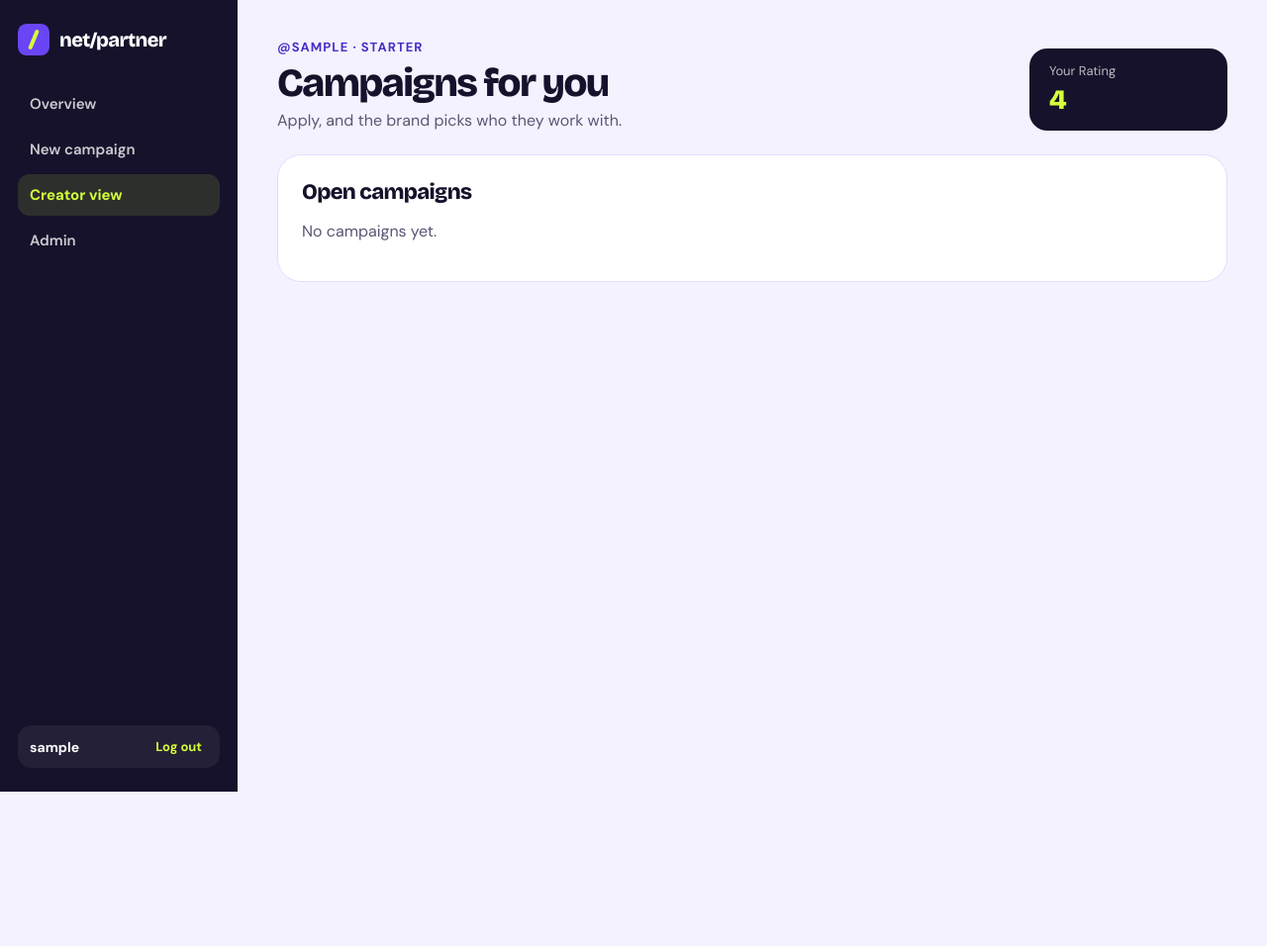
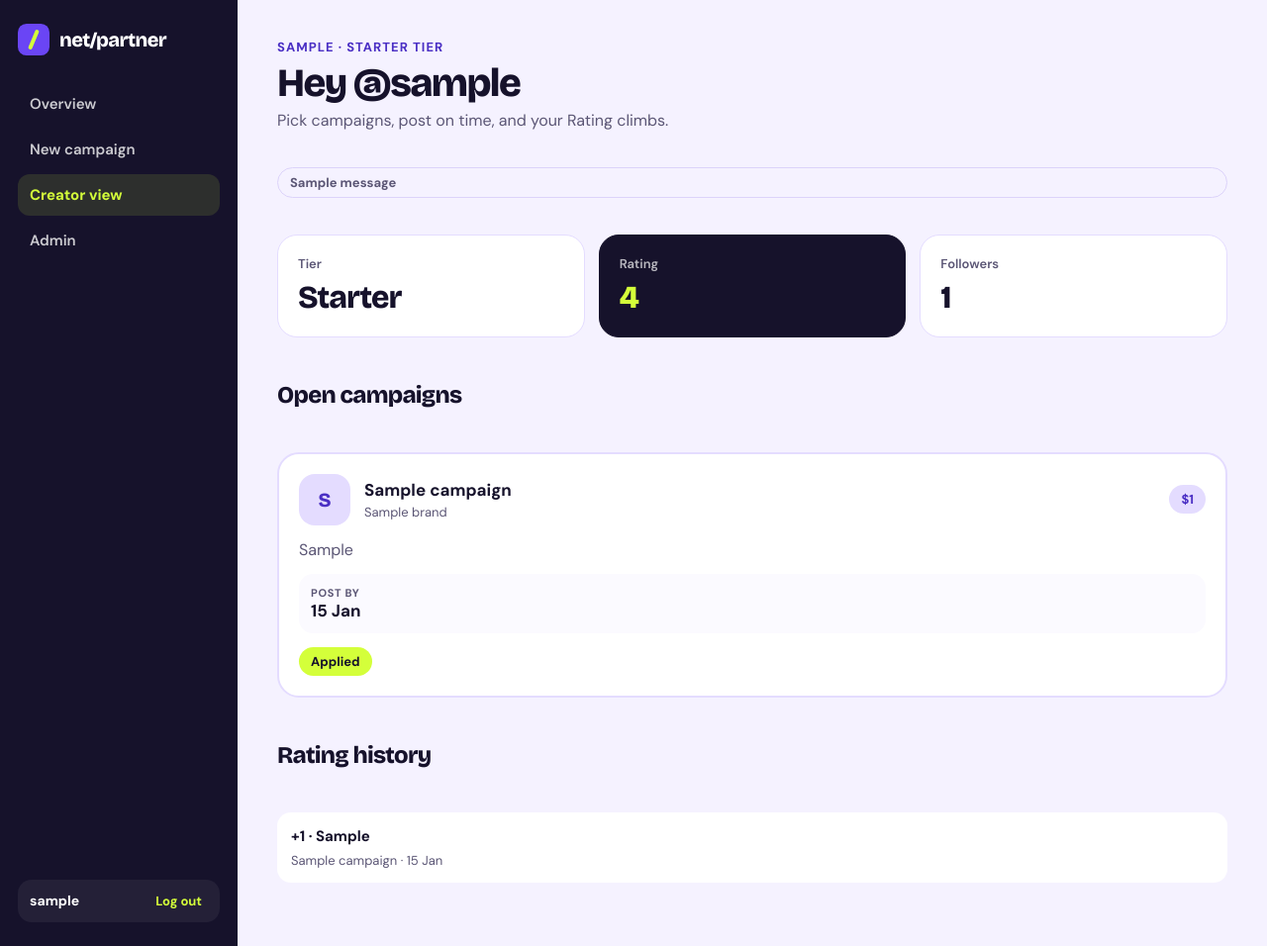
Before and after one commit to coolmcgee/netpartner-platform, a Django app: page /creator/ in a window 1280 px wide. Shown: the whole page at 99% size. Before the commit the page ends 800 px from the top, so only its background shows below. Run offline with Django 5.2, Linux system fonts and the light colour scheme; a user stored in the database is signed in; tables that the repository leaves empty hold one stand-in row (values such as "Sample post"); one stand-in notice (Sample message) is shown.

Commit message:
Automatic Rating, tracker advance and missed, creator dashboard

```diff
--- a/netpartner-platform/campaigns/admin.py
+++ b/netpartner-platform/campaigns/admin.py
@@ -3,5 +3,9 @@ from .models import Brand, Campaign, Creator, Application
 
 admin.site.register(Brand)
 admin.site.register(Campaign)
-admin.site.register(Creator)
 admin.site.register(Application)
+
+
+@admin.register(Creator)
+class CreatorAdmin(admin.ModelAdmin):
+    list_display = ("__str__", "followers", "tier", "rating")
--- /dev/null
+++ b/netpartner-platform/campaigns/rating.py
@@ -0,0 +1,47 @@
+from datetime import timedelta
+
+from django.utils import timezone
+
+from .models import RatingEvent
+
+# Placeholder values: tune after market research
+POINTS = {
+    "on_time": 5,     # completed, posted by the deadline
+    "late": 1,        # completed, within 24h after the deadline
+    "very_late": -2,  # completed, more than 24h late
+    "missed": -10,    # never posted
+}
+
+
+def change_rating(creator, application, change, reason):
+    """Adjust a creator's Rating once per application per reason, and log it."""
+    if RatingEvent.objects.filter(application=application, reason=reason).exists():
+        return  # already applied, so don't double count
+    creator.rating = max(0, min(100, creator.rating + change))
+    creator.save(update_fields=["rating"])
+    RatingEvent.objects.create(
+        creator=creator, application=application, change=change, reason=reason
+    )
+
+
+def on_status_change(application):
+    """Call after an application's status is saved."""
+    status = application.status
+    creator = application.creator
+
+    if status == "posted" and application.posted_at is None:
+        application.posted_at = timezone.now()
+        application.save(update_fields=["posted_at"])
+
+    elif status == "verified":
+        posted_day = timezone.localtime(application.posted_at or timezone.now()).date()
+        deadline = application.campaign.post_by
+        if posted_day <= deadline:
+            change_rating(creator, application, POINTS["on_time"], "On-time post")
+        elif posted_day <= deadline + timedelta(days=1):
+            change_rating(creator, application, POINTS["late"], "Late post (within 24h)")
+        else:
+            change_rating(creator, application, POINTS["very_late"], "Late post")
+
+    elif status == "missed":
+        change_rating(creator, application, POINTS["missed"], "Missed post")
--- a/netpartner-platform/campaigns/templates/campaigns/creator_home.html
+++ b/netpartner-platform/campaigns/templates/campaigns/creator_home.html
@@ -1,49 +1,81 @@
 {% extends "campaigns/base.html" %}
 
-{% block title %}Campaigns for you · NetPartner{% endblock %}
+{% block title %}Your campaigns · NetPartner{% endblock %}
 
 {% block content %}
-{% if not creator %}
-  <div>
-    <span class="eyebrow">Not linked</span>
-    <h1>This login isn't a creator yet</h1>
-    <p class="muted">Link it in Admin → Creators → pick a creator → set User.</p>
-  </div>
-{% else %}
 <div class="page-head">
   <div>
-      <span class="eyebrow">@{{ creator.handle }} · {{ creator.tier }}</span>
-      <h1>Campaigns for you</h1>
-      <p class="muted">Apply, and the brand picks who they work with.</p>
-    </div>
-    <div class="spots">
-      <span class="label">Your Rating</span>
-      <span class="big">{{ creator.rating }}</span>
+    <span class="eyebrow">{{ creator.niche }} · {{ creator.tier }} tier</span>
+    <h1>Hey @{{ creator.handle }}</h1>
+    <p class="muted">Pick campaigns, post on time, and your Rating climbs.</p>
   </div>
 </div>
 
-  <section class="panel">
+{% if messages %}
+  {% for message in messages %}
+    <p class="pill grey">{{ message }}</p>
+  {% endfor %}
+{% endif %}
+
+{% if creator.is_paused %}
+  <div class="card rejected">
+    <h2>Applying is paused</h2>
+    <p class="muted">You've missed 3 posts in 90 days, so you can't apply for 2 weeks. Your Rating will climb back with on-time posts.</p>
+  </div>
+{% endif %}
+
+<div class="stats">
+  <div class="stat"><span class="label">Tier</span><span class="big">{{ creator.tier }}</span></div>
+  <div class="stat dark"><span class="label">Rating</span><span class="big">{{ creator.rating }}</span></div>
+  <div class="stat"><span class="label">Followers</span><span class="big">{{ creator.followers }}</span></div>
+</div>
+
 <h2>Open campaigns</h2>
-    {% for row in rows %}
-      <div class="row">
-        <span class="row-title">
-          <strong>{{ row.campaign.name }}</strong>
-          <span class="small">{{ row.campaign.brand.name }} · post by {{ row.campaign.post_by }}</span>
-          <span class="small">{{ row.campaign.brief|truncatechars:90 }}</span>
-        </span>
-        <span class="small">${{ row.campaign.budget|floatformat:"2g" }} budget</span>
-        {% if row.application %}
-          <span class="pill {% if row.application.status == 'accepted' %}lime{% elif row.application.status == 'rejected' %}grey{% endif %}">{{ row.application.get_status_display }}</span>
+<div class="grid-2">
+  {% for campaign in campaigns %}
+    <article class="card">
+      <div class="card-head">
+        <span class="avatar">{{ campaign.brand.name|first|upper }}</span>
+        <div class="who">
+          <h2>{{ campaign.name }}</h2>
+          <span class="small">{{ campaign.brand.name }}</span>
+        </div>
+        <span class="pill">${{ campaign.budget|floatformat:"0g" }}</span>
+      </div>
+
+      <p class="muted">{{ campaign.brief|truncatewords:25 }}</p>
+
+      <div class="metrics">
+        <div><span>Post by</span><strong>{{ campaign.post_by|date:"j M" }}</strong></div>
+      </div>
+
+      {% if campaign.id in applied_ids %}
+        <span class="pill lime">Applied</span>
+      {% elif creator.is_paused %}
+        <span class="pill grey">Paused</span>
       {% else %}
-          <form method="post" action="{% url 'apply' row.campaign.id %}">
+        <form method="post" action="{% url 'apply' campaign.id %}">
           {% csrf_token %}
-            <button type="submit" class="btn btn-sm">Apply</button>
+          <button type="submit" class="btn">Apply</button>
         </form>
       {% endif %}
+    </article>
+  {% empty %}
+    <p class="empty">No campaigns open right now. Check back soon.</p>
+  {% endfor %}
 </div>
-    {% empty %}
-      <p class="empty">No campaigns yet.</p>
+
+<h2>Rating history</h2>
+{% if rating_events %}
+  <div class="grid-2">
+    {% for e in rating_events %}
+      <div class="mini">
+        <strong>{{ e.change|stringformat:"+d" }} · {{ e.reason }}</strong>
+        <span class="small">{{ e.application.campaign.name|default:"" }} · {{ e.created_at|date:"j M" }}</span>
+      </div>
     {% endfor %}
-  </section>
+  </div>
+{% else %}
+  <p class="empty-col">No changes yet. You start at 50; complete a campaign on time to go up.</p>
 {% endif %}
 {% endblock %}
--- a/netpartner-platform/campaigns/views.py
+++ b/netpartner-platform/campaigns/views.py
@@ -1,3 +1,4 @@
+from django.contrib import messages
 from django.contrib.auth.decorators import login_required
 from django.core.exceptions import PermissionDenied
 from django.shortcuts import render, redirect, get_object_or_404
@@ -5,8 +6,18 @@ from django.shortcuts import render, redirect, get_object_or_404
 from .access import brand_required, my_campaigns
 from .forms import CampaignForm
 from .models import Application, Campaign, Creator
+from .rating import on_status_change
 
 TRACKER_STAGES = ["accepted", "drafting", "posted", "verified", "paid"]
+
+# Button shown on each tracker column (moves the creator to the next stage)
+STAGE_BUTTONS = {
+    "accepted": "Start drafting",
+    "drafting": "Mark posted",
+    "posted": "Verify post",
+    "verified": "Mark paid",
+    "paid": None,
+}
 
 
 @login_required
@@ -17,6 +28,8 @@ def after_login(request):
         return redirect("creator_home")
     return redirect("/admin/")
 
+
+# ---------- Brand side ----------
 
 @brand_required
 def home(request):
@@ -49,10 +62,11 @@ def new_campaign(request):
 @brand_required
 def campaign_detail(request, campaign_id):
     campaign = get_object_or_404(my_campaigns(request), id=campaign_id)
-    applications = Application.objects.filter(campaign=campaign)
+    applications = Application.objects.filter(campaign=campaign).select_related("creator")
     return render(request, "campaigns/campaign_detail.html", {
         "campaign": campaign,
         "applications": applications,
+        "accepted_count": applications.filter(status__in=TRACKER_STAGES).count(),
     })
 
 
@@ -61,33 +75,58 @@ def update_application(request, application_id, action):
     application = get_object_or_404(
         Application, id=application_id, campaign__in=my_campaigns(request)
     )
+
     if action == "accept":
-        application.status = "accepted"
+        application.status = Application.Status.ACCEPTED
     elif action == "decline":
-        application.status = "declined"
-    elif action in TRACKER_STAGES:
-        application.status = action
+        application.status = Application.Status.REJECTED
+    elif action == "advance":
+        if application.status not in TRACKER_STAGES[:-1]:
+            raise PermissionDenied  # can't advance pending, rejected, missed or paid
+        next_index = TRACKER_STAGES.index(application.status) + 1
+        application.status = TRACKER_STAGES[next_index]
+    elif action == "missed":
+        if application.status not in ("accepted", "drafting"):
+            raise PermissionDenied  # only creators who haven't posted can miss
+        application.status = Application.Status.MISSED
     else:
         raise PermissionDenied
+
     application.save()
+    on_status_change(application)
 
-    if action in TRACKER_STAGES and action != "accepted":
-        return redirect("campaign_tracker", campaign_id=application.campaign.id)
-    return redirect("campaign_detail", campaign_id=application.campaign.id)
+    if action in ("accept", "decline"):
+        return redirect("campaign_detail", campaign_id=application.campaign.id)
+    return redirect("campaign_tracker", campaign_id=application.campaign.id)
 
 
 @brand_required
 def campaign_tracker(request, campaign_id):
     campaign = get_object_or_404(my_campaigns(request), id=campaign_id)
-    applications = Application.objects.filter(campaign=campaign)
+    applications = Application.objects.filter(campaign=campaign).select_related("creator")
+    labels = dict(Application.Status.choices)
+
     columns = [
-        {"stage": stage, "applications": applications.filter(status=stage)}
+        {
+            "status": stage,
+            "label": labels[stage],
+            "apps": applications.filter(status=stage),
+            "button": STAGE_BUTTONS[stage],
+            "can_miss": stage in ("accepted", "drafting"),
+        }
         for stage in TRACKER_STAGES
     ]
+
     return render(request, "campaigns/tracker.html", {
         "campaign": campaign,
         "columns": columns,
+        "working_count": applications.filter(status__in=TRACKER_STAGES).count(),
+        "posted_count": applications.filter(status__in=["posted", "verified", "paid"]).count(),
+        "missed": applications.filter(status="missed"),
     })
+
+
+# ---------- Creator side ----------
 
 @login_required
 def creator_home(request):
@@ -99,14 +138,19 @@ def creator_home(request):
         "creator": creator,
         "campaigns": Campaign.objects.all(),
         "applied_ids": applied_ids,
+        "rating_events": creator.rating_events.all()[:10],
     })
 
 
 @login_required
 def apply(request, campaign_id):
     creator = get_object_or_404(Creator, user=request.user)
+    if creator.is_paused:
+        messages.error(request, "You've missed 3 posts in 90 days, so applying is paused for 2 weeks.")
+        return redirect("creator_home")
     campaign = get_object_or_404(Campaign, id=campaign_id)
     Application.objects.get_or_create(
-        campaign=campaign, creator=creator, defaults={"status": "pending"}
+        campaign=campaign, creator=creator,
+        defaults={"status": Application.Status.PENDING},
     )
     return redirect("creator_home")
--- a/netpartner-platform/netpartner/settings.py
+++ b/netpartner-platform/netpartner/settings.py
@@ -105,7 +105,7 @@ AUTH_PASSWORD_VALIDATORS = [
 
 LANGUAGE_CODE = 'en-us'
 
-TIME_ZONE = 'UTC'
+TIME_ZONE = "Pacific/Auckland"
 
 USE_I18N = True
 
```
Also changed, not shown: netpartner-platform/campaigns/models.py (+57 -23 lines), netpartner-platform/campaigns/templates/campaigns/tracker.html (+26 -0 lines), netpartner-platform/campaigns/migrations/0005_application_posted_at_ratingevent.py (added). Lines whose indentation alone changed are shown as unchanged.
